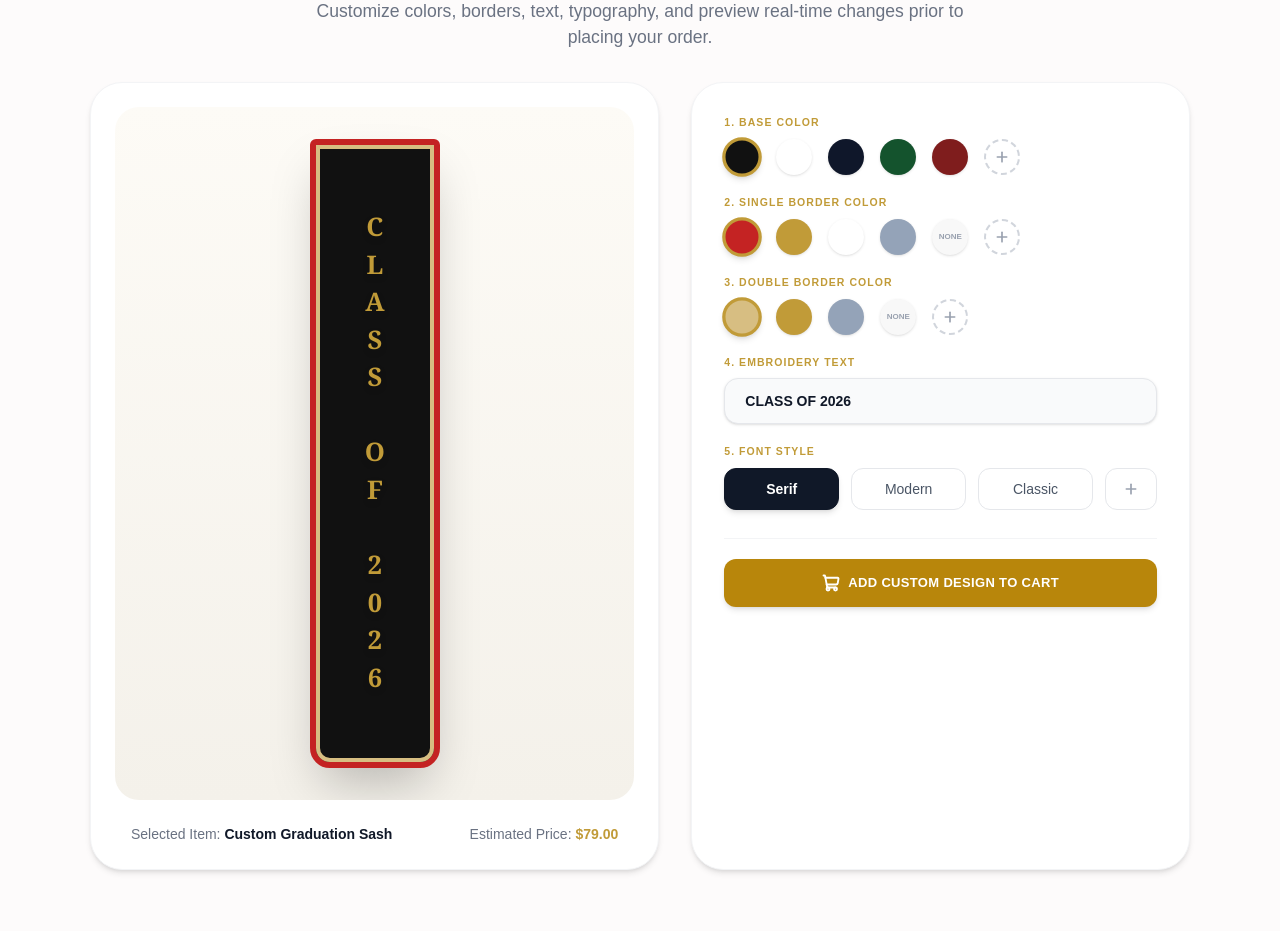
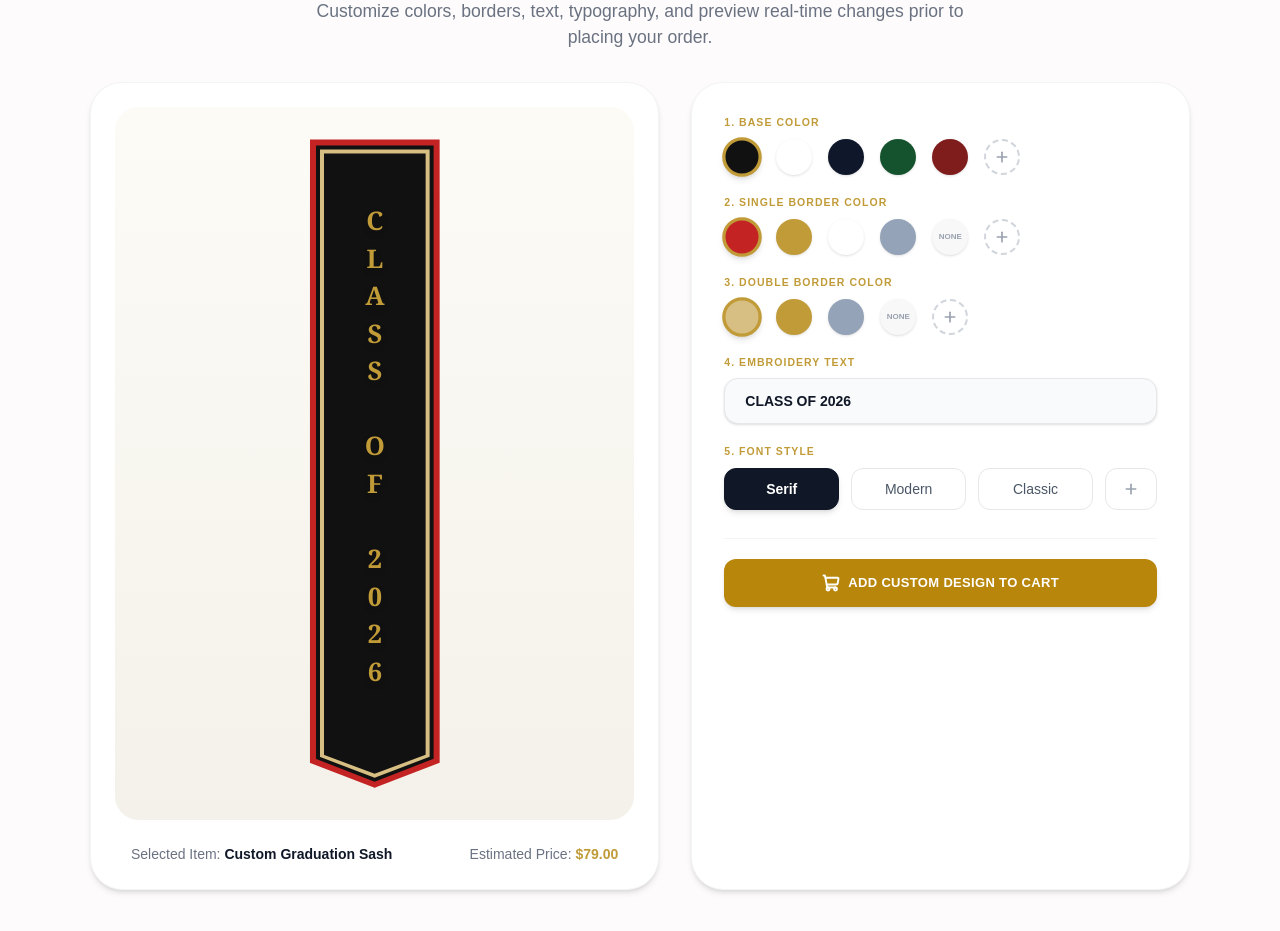
Before and after one commit to aman-2904/Sashcraft, a Next.js app: page / in a window 1280 px wide. Shown: the part 1680-2611 px from the top of the page. Built offline with nearby package versions, Linux system fonts and the light colour scheme.

Commit message:
refactor: replace CSS borders with clip-path polygons in Customizer

```diff
--- a/src/components/Customizer/Customizer.tsx
+++ b/src/components/Customizer/Customizer.tsx
@@ -158,18 +158,43 @@ export default function Customizer() {
             <div
               className="relative w-[130px] min-h-[380px] h-fit shadow-2xl flex flex-col items-center justify-center transition-all duration-500"
               style={{
-                backgroundColor: baseColor,
-                border: singleBorderColor !== 'transparent' ? `6px solid ${singleBorderColor}` : 'none',
-                outline: doubleBorderColor !== 'transparent' ? `4px solid ${doubleBorderColor}` : 'none',
-                outlineOffset: '-10px',
-                borderBottomLeftRadius: '20px',
-                borderBottomRightRadius: '20px',
-                borderTopLeftRadius: '6px',
-                borderTopRightRadius: '6px'
+                backgroundColor: singleBorderColor !== 'transparent' ? singleBorderColor : baseColor,
+                clipPath: 'polygon(0 0, 100% 0, 100% calc(100% - 25px), 50% 100%, 0 calc(100% - 25px))'
               }}
             >
+              {/* Inner Base Color (if single border exists) */}
               <div
-                className={`text-[#c19b38] text-[1.6rem] leading-none transition-all duration-300 drop-shadow-md pt-16 pb-16 px-2 ${fontProps.className}`}
+                className="absolute inset-[6px]"
+                style={{
+                  backgroundColor: baseColor,
+                  clipPath: 'polygon(0 0, 100% 0, 100% calc(100% - 23px), 50% 100%, 0 calc(100% - 23px))'
+                }}
+              />
+
+              {/* Double Border (Outline) */}
+              {doubleBorderColor !== 'transparent' && (
+                <div
+                  className="absolute inset-[10px]"
+                  style={{
+                    backgroundColor: doubleBorderColor,
+                    clipPath: 'polygon(0 0, 100% 0, 100% calc(100% - 21px), 50% 100%, 0 calc(100% - 21px))'
+                  }}
+                />
+              )}
+
+              {/* Double Border Inner Background (Hollow out the outline) */}
+              {doubleBorderColor !== 'transparent' && (
+                <div
+                  className="absolute inset-[14px]"
+                  style={{
+                    backgroundColor: baseColor,
+                    clipPath: 'polygon(0 0, 100% 0, 100% calc(100% - 19px), 50% 100%, 0 calc(100% - 19px))'
+                  }}
+                />
+              )}
+
+              <div
+                className={`relative z-10 text-[#c19b38] text-[1.6rem] leading-none transition-all duration-300 drop-shadow-md pt-16 pb-24 px-2 ${fontProps.className}`}
                 style={{ writingMode: 'vertical-rl', textOrientation: 'upright', ...fontProps.style }}
               >
                 {text.toUpperCase() || " "}
```
